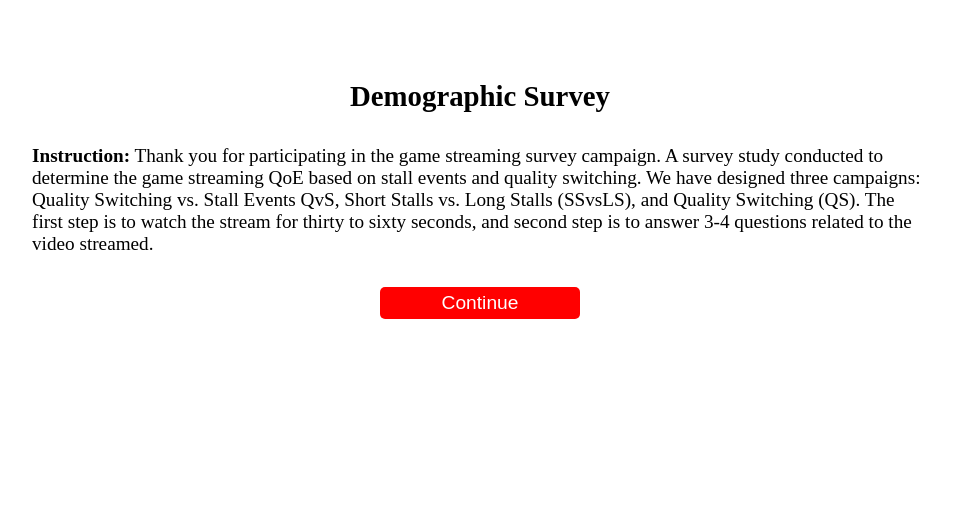
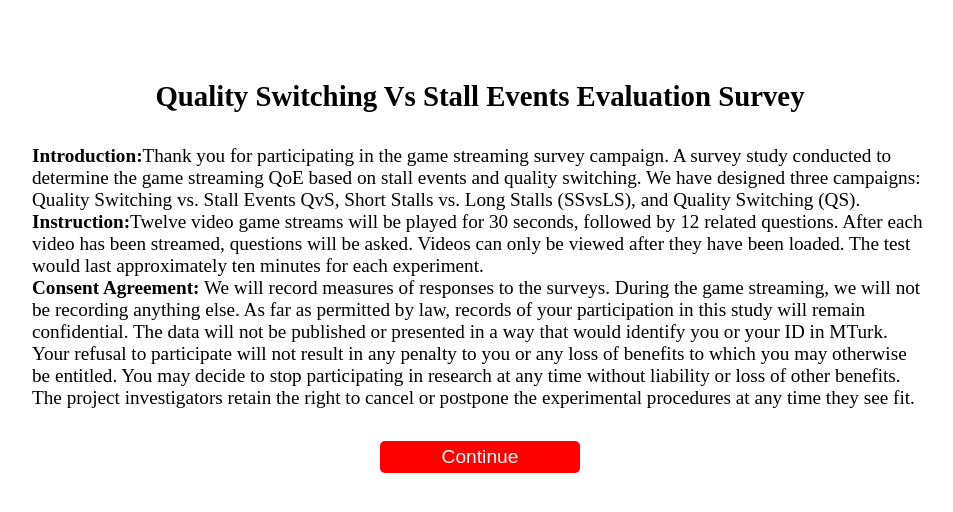
Before and after one commit to Reza12121/Indexddb, a website with bundled scripts: page Quality-vs-Stalls/index.html in a window 1280 px wide. Shown: the whole page, without its empty margins (160-1113 px from the left). Built offline with nearby package versions, Linux system fonts and the light colour scheme; no server answers.

Commit message:
Update index.html

```diff
--- a/Quality-vs-Stalls/index.html
+++ b/Quality-vs-Stalls/index.html
@@ -17,13 +17,16 @@
 <body>
   <div id="survey-container">
     <article id="step1">
-      <h1>Demographic Survey</h1>
-      <p>
-        <b>Instruction:</b> Thank you for participating in the game streaming survey campaign. A survey study
-        conducted to determine the game streaming QoE based on stall events and quality switching. We have designed
-        three campaigns: Quality Switching vs. Stall Events QvS, Short Stalls vs. Long Stalls (SSvsLS), and Quality
-        Switching (QS). The first step is to watch the stream for thirty to sixty seconds, and second step is to answer 3-4 questions related
-        to the video streamed.
+      <h1>Quality Switching vs Stall Events Evaluation Survey</h1>
+      <p style style=”line-height: 200%”> <b>Introduction:</b>Thank you for participating in the game streaming survey campaign. A survey study conducted to determine the game streaming QoE based on
+        stall events and quality switching. We have designed three campaigns: Quality Switching vs. Stall Events QvS, Short Stalls vs.
+        Long Stalls (SSvsLS), and Quality Switching (QS).<br> <b>Instruction:</b>Twelve video game streams will be played for 30 seconds, followed by 12 related questions.
+        After each video has been streamed, questions will be asked. Videos can only be viewed after they have been loaded. The test would last approximately ten minutes for
+        each experiment. <br> <b>Consent Agreement:</b> We will record measures of responses to the surveys. During the game streaming, we will not be recording anything else.
+        As far as permitted by law, records of your participation in this study will remain confidential. The data will not be published or presented in a way that would identify
+        you or your ID in MTurk. Your refusal to participate will not result in any penalty to you or any loss of benefits to which you may otherwise be entitled. You may decide
+        to stop participating in research at any time without liability or loss of other benefits. The project investigators retain the right to cancel or postpone the experimental
+        procedures at any time they see fit.
       </p>
       <form></form>
     </article>
```
